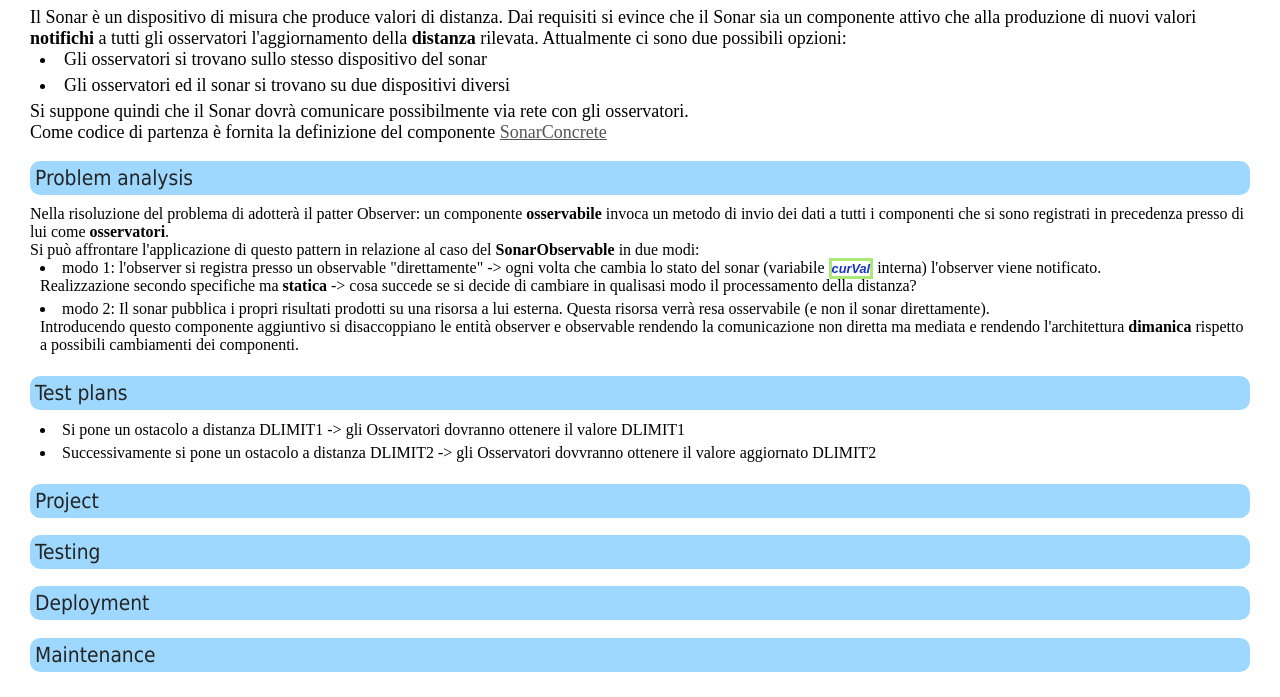
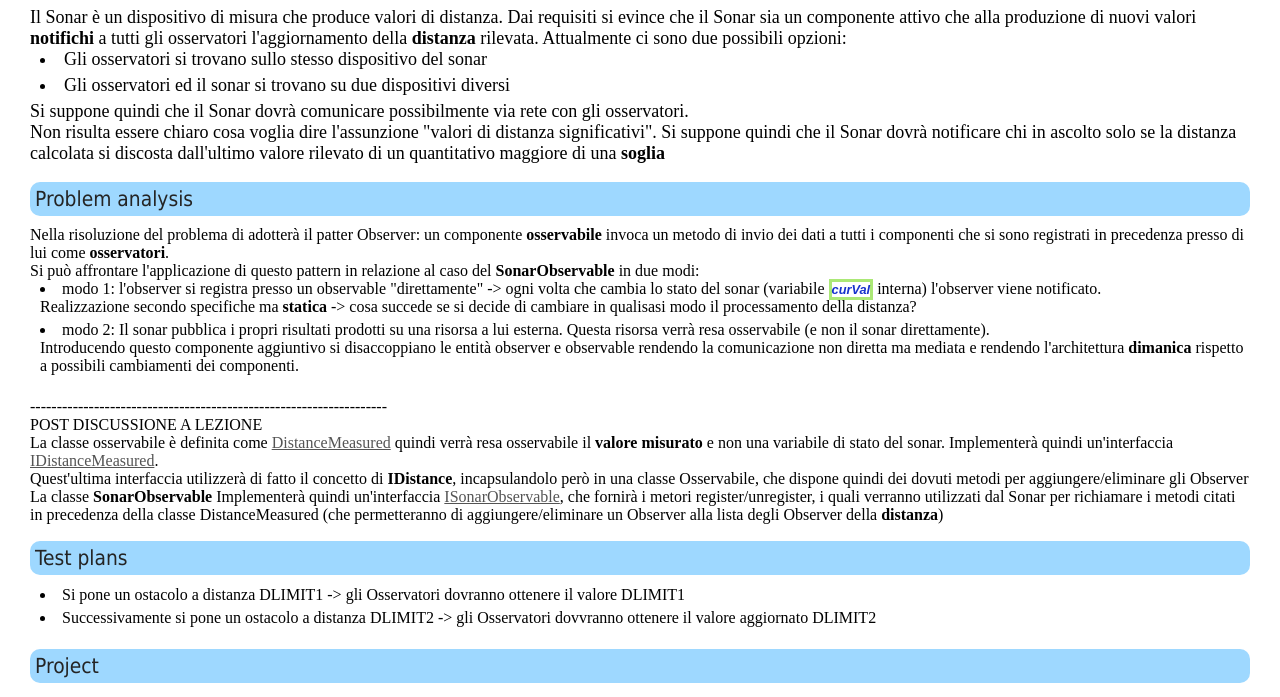
Before and after one commit to robertocalvani/iss2022, a plain HTML site: page sonarObservable.html in a window 1280 px wide. Shown: the part 500-1197 px from the top of the page. Drawn offline with Linux system fonts and the light colour scheme.

Commit message:
modifica analisi del problema

```diff
--- a/sonarObservable.html
+++ b/sonarObservable.html
@@ -228,7 +228,9 @@ Attualmente ci sono due possibili opzioni:
 
 Si suppone quindi che il Sonar dovrà comunicare possibilmente via rete con gli osservatori.
 <br>
-Come codice di partenza è fornita la definizione del componente <a href='https://raw.githubusercontent.com/robertocalvani/iss2022/main/it.unibo.radarSystem22.domain/src/it/unibo/radarSystem22/domain/concrete/SonarConcrete.java'>SonarConcrete</a>
+Non risulta essere chiaro cosa voglia dire l'assunzione "valori di distanza significativi".
+Si suppone quindi che il Sonar dovrà notificare chi in ascolto solo se la distanza calcolata si discosta dall'ultimo valore rilevato di un quantitativo maggiore di una <b>soglia</b>
+
 </div>
 
 <h2>Problem analysis</h2>
@@ -242,6 +244,19 @@ Realizzazione secondo specifiche ma <b>statica</b> -> cosa succede se si decide
 
 <li>modo 2: Il sonar pubblica i propri risultati prodotti su una risorsa a lui esterna. Questa risorsa verrà resa osservabile (e non il sonar direttamente).
 <br> Introducendo questo componente aggiuntivo si disaccoppiano le entità observer e observable rendendo la comunicazione non diretta ma mediata e rendendo l'architettura <b>dimanica</b> rispetto a possibili cambiamenti dei componenti.</li>
+
+<br>
+-------------------------------------------------------------------
+<br>
+POST DISCUSSIONE A LEZIONE
+<br>
+La classe osservabile è definita come <a href="https://raw.githubusercontent.com/robertocalvani/iss2022/main/it.unibo.radarSystem22.domain/src/it/unibo/radarSystem22/domain/DistanceMeasured.java">DistanceMeasured</a> quindi verrà resa osservabile il <b>valore misurato</b> e non una variabile di stato del sonar.
+Implementerà quindi un'interfaccia <a href="https://raw.githubusercontent.com/robertocalvani/iss2022/main/it.unibo.radarSystem22.domain/src/it/unibo/radarSystem22/domain/interfaces/IDistanceMeasured.java">IDistanceMeasured</a>.
+<br>
+Quest'ultima interfaccia utilizzerà di fatto il concetto di <b>IDistance</b>, incapsulandolo però in una classe Osservabile, che dispone quindi dei dovuti metodi per aggiungere/eliminare gli Observer
+<br>
+La classe <b>SonarObservable</b> Implementerà quindi un'interfaccia <a href="https://raw.githubusercontent.com/robertocalvani/iss2022/main/it.unibo.radarSystem22.domain/src/it/unibo/radarSystem22/domain/interfaces/ISonarObservable.java">ISonarObservable</a>, che fornirà i metori register/unregister, i quali verranno utilizzati dal Sonar per richiamare i metodi citati in precedenza della classe DistanceMeasured (che permetteranno di aggiungere/eliminare un Observer alla lista degli Observer della <b>distanza</b>)
+
 
 <h2>Test plans</h2>
 <li>Si pone un ostacolo a distanza DLIMIT1 -> gli Osservatori dovranno ottenere il valore DLIMIT1</li>
```
